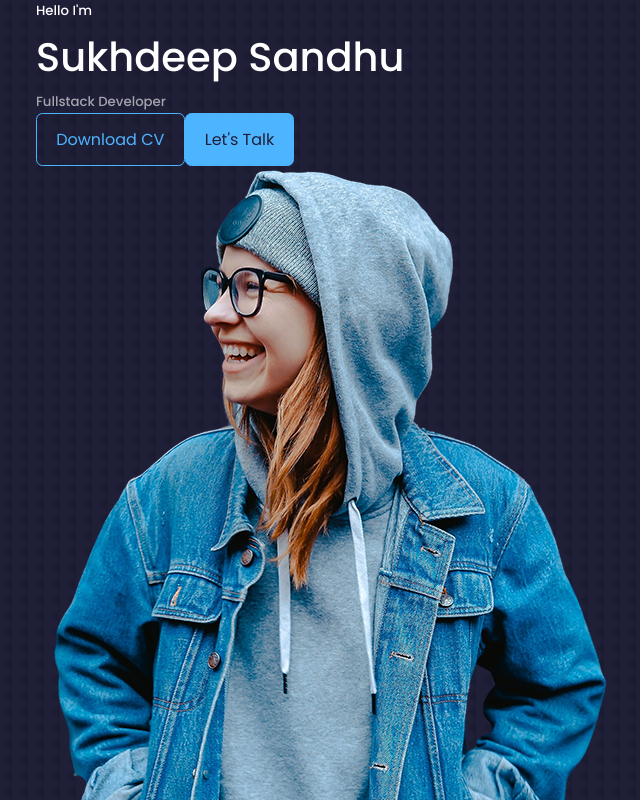
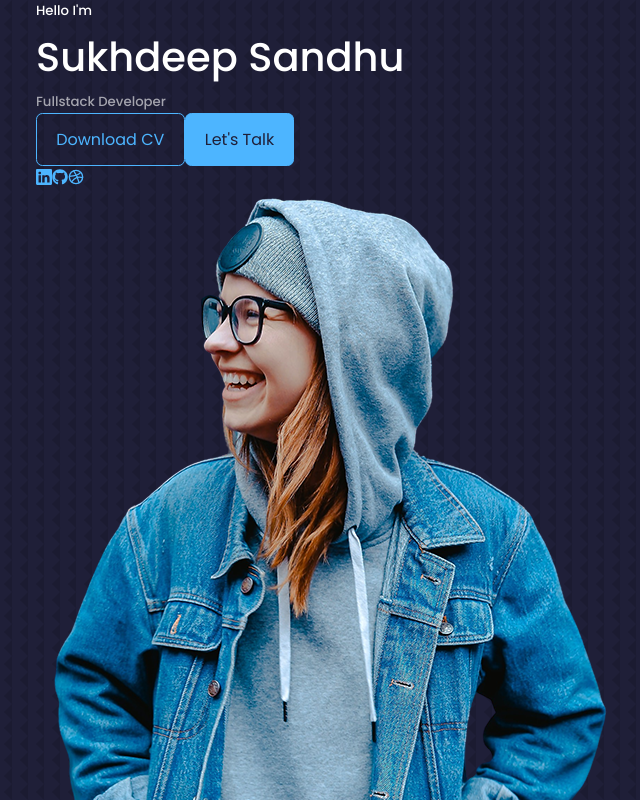
Before and after one commit to sandhusukhdeep2/portfolio, a React (Create React App) app: page / in a window 1280 px wide. Shown: the top 800 px of the page, without its empty margins (124-764 px from the left). Built offline with nearby package versions, Linux system fonts and the light colour scheme.

Commit message:
header icons

```diff
--- a/package.json
+++ b/package.json
@@ -13,8 +13,8 @@
     "web-vitals": "^2.1.4"
   },
   "scripts": {
-    "start": "react-scripts start",
-    "build": "react-scripts build",
+    "start": "react-scripts --openssl-legacy-provider start",
+    "build": "react-scripts --openssl-legacy-provider build",
     "test": "react-scripts test",
     "eject": "react-scripts eject"
   },
--- a/src/components/header/Header.jsx
+++ b/src/components/header/Header.jsx
@@ -2,6 +2,7 @@ import React from 'react'
 import './Header.css'
 import CTA from './CTA'
 import ME from '../../assets/me.png'
+import HeaderSocials from './HeaderSocials'
 
 const Header = () => {
   return (
@@ -11,6 +12,8 @@ const Header = () => {
         <h1>Sukhdeep Sandhu</h1>
         <h5 className="text-light">Fullstack Developer</h5>
         <CTA />
+        <HeaderSocials/>
+
         <div className='me'>
           <img src={ME} alt="sukhdeep"/>
         </div>
--- a/src/components/header/HeaderSocials.jsx
+++ b/src/components/header/HeaderSocials.jsx
@@ -1,11 +1,13 @@
 import React from 'react'
 import {BsLinkedin} from 'react-icons/bs'
+import {FaGithub} from 'react-icons/fa'
+import {FiDribbble} from 'react-icons/fi'
 const HeaderSocials = () => {
   return (
     <div className='header__socials'>
       <a href="https://www.linkedin.com/in/sukhdeep-singh-sandhu-a2abb94b/" target="__blank"><BsLinkedin/></a>
-      <a href="https://github.com/sandhusukhdeep2" target="__blank"></a>
-      <a href="https://www.linkedin.com/in/sukhdeep-singh-sandhu-a2abb94b/" target="__blank"></a>
+      <a href="https://github.com/sandhusukhdeep2" target="__blank"><FaGithub/></a>
+      <a href="https://www.linkedin.com/in/sukhdeep-singh-sandhu-a2abb94b/" target="__blank"><FiDribbble/></a>
     </div>
   )
 }
--- a/src/index.js
+++ b/src/index.js
@@ -1,3 +1,4 @@
+import React from 'react'
 import ReactDom from 'react-dom'
 import App from './App'
 import './index.css'
```
